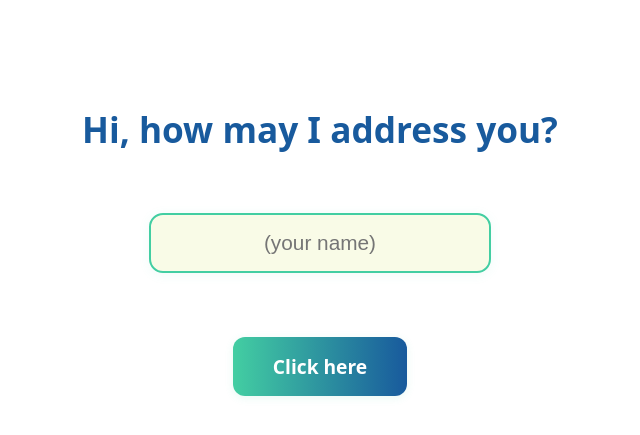
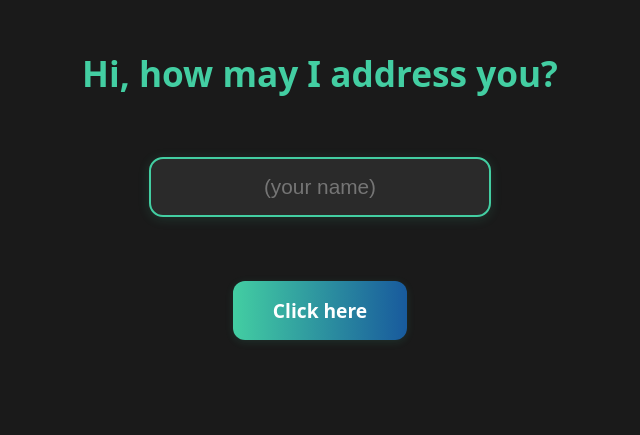
Before and after one commit to HomeStayHubby/ttm-flashcards, a Vue app: page / in a window 1280 px wide. Shown: the part 159-594 px from the top of the page, without its empty margins (320-960 px from the left). Built offline with nearby package versions, Linux system fonts and the light colour scheme.

Commit message:
Add cache busting mechanisms and force cache invalidation

```diff
--- a/index.html
+++ b/index.html
@@ -4,9 +4,12 @@
     <meta charset="UTF-8" />
     <link rel="icon" type="image/png" href="/ite.png" />
     <meta name="viewport" content="width=device-width, initial-scale=1.0" />
+    <meta http-equiv="Cache-Control" content="no-cache, no-store, must-revalidate" />
+    <meta http-equiv="Pragma" content="no-cache" />
+    <meta http-equiv="Expires" content="0" />
     <title>Helping Myself: Collecting My Thoughts and Feelings, and Taking the First Step</title>
   </head>
-  <body>
+  <body style="background-color: #1a1a1a; margin: 0; padding: 0;">
     <div id="app"></div>
     <script type="module" src="/src/main.js"></script>
   </body>
--- a/src/App.vue
+++ b/src/App.vue
@@ -30,6 +30,9 @@ function handleSplash() {
   }
   showSplash.value = false
 }
+
+// Force cache invalidation with build timestamp
+console.debug('Build timestamp:', __BUILD_TIMESTAMP__)
 </script>
 
 <template>
@@ -70,6 +73,9 @@ function handleSplash() {
   padding: 2rem;
   font-family: system-ui, sans-serif;
   position: relative;
+  background-color: #1a1a1a;
+  min-height: 100vh;
+  color: #fff;
 }
 .splash {
   display: flex;
@@ -81,7 +87,7 @@ function handleSplash() {
 }
 .splash h1 {
   font-size: 2.2rem;
-  color: #185a9d;
+  color: #43cea2;
   margin-bottom: 1.5rem;
   text-align: center;
 }
@@ -91,12 +97,12 @@ function handleSplash() {
   border-radius: 14px;
   border: 2px solid #43cea2;
   outline: none;
-  background: #f9fbe7;
-  color: #333;
+  background: #2a2a2a;
+  color: #fff;
   margin-bottom: 1.5rem;
-  box-shadow: 0 2px 12px rgba(67,206,162,0.08);
+  box-shadow: 0 2px 12px rgba(67,206,162,0.15);
   text-align: center;
-  transition: border 0.2s;
+  transition: all 0.2s;
 }
 .name-input:focus {
   border: 2px solid #185a9d;
--- a/src/components/AdvicePage.vue
+++ b/src/components/AdvicePage.vue
@@ -34,7 +34,10 @@ const advice = computed(() => {
       <p class="advice-text" v-html="advice"></p>
       <button class="back-btn" @click="emit('back')">Back to Selection</button>
     </div>
-    <img class="advice-logo" src="/ite.png" alt="logo" />
+    <div class="logo-container">
+      <img class="advice-logo" src="/ite.png" alt="logo" />
+      <div class="brand-text"><i><b>Attitude</b>Is<b>Everything</b></i>™</div>
+    </div>
   </div>
 </template>
 
@@ -99,16 +102,28 @@ const advice = computed(() => {
   background: #ffe082;
 }
 .advice-logo {
-  position: fixed;
-  right: 2vw;
-  bottom: 2vw;
   width: 64px;
   height: 64px;
-  z-index: 2100;
   opacity: 0.85;
   border-radius: 12px;
   box-shadow: 0 2px 8px rgba(0,0,0,0.10);
   background: #fff;
   padding: 4px;
 }
+.logo-container {
+  position: fixed;
+  right: 2vw;
+  bottom: 2vw;
+  z-index: 2100;
+  display: flex;
+  flex-direction: column;
+  align-items: flex-end;
+  gap: 8px;
+}
+.brand-text {
+  color: #000;
+  font-family: Impact, "Arial Black", "Helvetica Neue", sans-serif;
+  font-size: 14px;
+  letter-spacing: -0.2px;
+}
 </style>
--- a/vite.config.js
+++ b/vite.config.js
@@ -5,4 +5,7 @@ import vue from '@vitejs/plugin-vue'
 export default defineConfig({
   base: process.env.NODE_ENV === 'production' ? '/care.mrchristian.fyi/' : '/',
   plugins: [vue()],
+  define: {
+    __BUILD_TIMESTAMP__: JSON.stringify(new Date().toISOString())
+  }
 })
```
Also changed, not shown: 1 other file (tests, documents, lock files or other folders).
